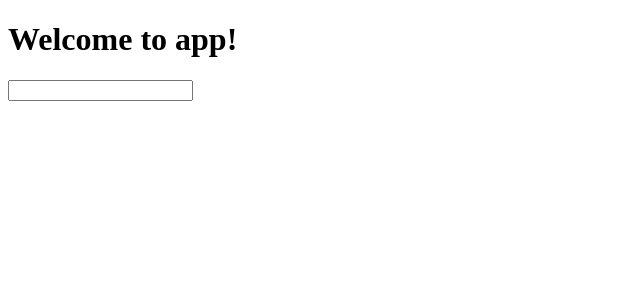
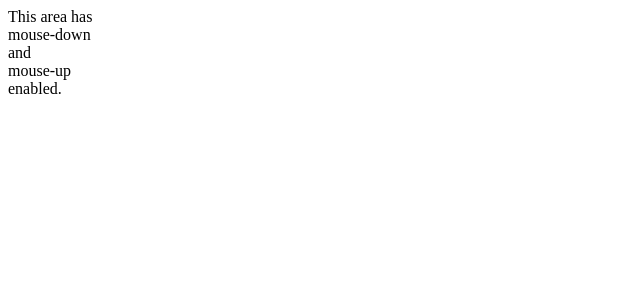
Before and after one commit to MikeBendorf11/Angular-BCIT, an Angular app: page / in a window 1280 px wide. Shown: the top 300 px of the page, without its empty margins (0-640 px from the left). Built offline with nearby package versions, Linux system fonts and the light colour scheme.

Commit message:
Mouse Events

```diff
--- a/src/app/app.component.html
+++ b/src/app/app.component.html
@@ -1,4 +1,7 @@
-<h1>
-  Welcome to {{title}}!
-</h1>
-<input type='text' (keydown)="myKeyDown($event)" (keyup)="myKeyUp($event)">
+<div (mousedown)="myMouseHandler($event, 'mouse down')" (mouseup)="myMouseHandler($event, 'mouse up')" (mousemove)="myMouseHandler($event, 'mouse move')">
+  This area has<br />
+  mouse-down<br />
+  and<br />
+  mouse-up<br />
+  enabled.
+</div>
--- a/src/app/app.component.ts
+++ b/src/app/app.component.ts
@@ -1,21 +1,17 @@
 import { Component } from '@angular/core';
-import { ViewFlags } from '@angular/compiler/src/core';
 
 @Component({
   selector: 'app-root',
   templateUrl: './app.component.html',
-  styleUrls: [ './app.component.css']
+  styleUrls: ['./app.component.css']
 })
 export class AppComponent {
   title = 'app';
 
-  myKeyDown(event) {
-    console.log(event)
-    console.log(event.key)
-  }
-  myKeyUp(e){
-      console.log('up');
-      console.log(e);
-      console.log(e.key);
+
+  myMouseHandler(event, description) {
+    console.log(description + " X: "
+              + event.screenX.toString()
+              + " Y:" + event.screenY.toString())
   }
 }
```
